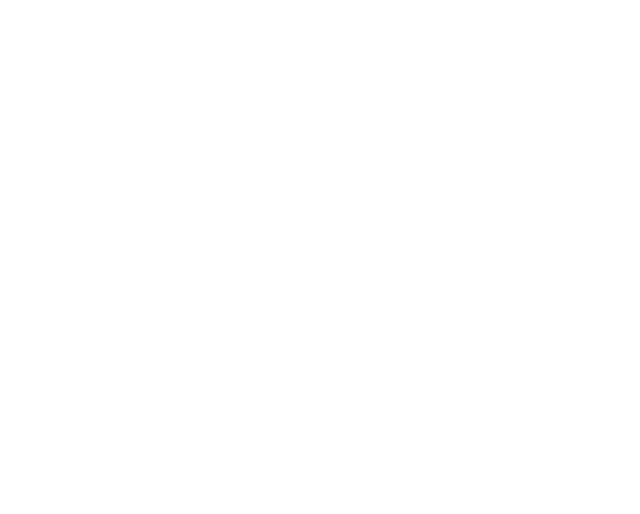
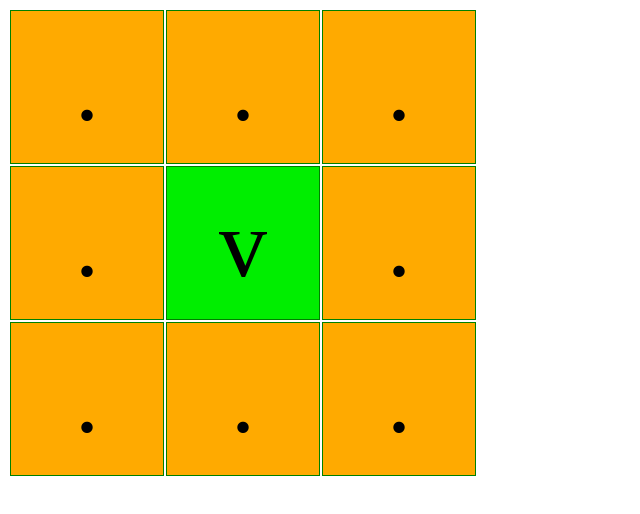
Before and after one commit to AaronMaywood/Weeding, a Vue app: page / in a window 1280 px wide. Shown: the top 514 px of the page, without its empty margins (0-640 px from the left). Built offline with nearby package versions, Linux system fonts and the light colour scheme.

Commit message:
プロトタイプ完成

```diff
--- a/src/App.vue
+++ b/src/App.vue
@@ -1,5 +1,7 @@
 <script setup>
+import Garden from './components/Garden.vue';
 </script>
 
 <template>
+	<Garden />
 </template>
--- /dev/null
+++ b/src/components/Garden.vue
@@ -0,0 +1,24 @@
+<script setup>
+import { state } from '../store.js';
+import Weed from './Weed.vue';
+</script>
+
+<template>
+	<table>
+		<tr>
+			<Weed :x="0" :y="0" />
+			<Weed :x="1" :y="0" />
+			<Weed :x="2" :y="0" />
+		</tr>
+		<tr>
+			<Weed :x="0" :y="1" />
+			<Weed :x="1" :y="1" />
+			<Weed :x="2" :y="1" />
+		</tr>
+		<tr>
+			<Weed :x="0" :y="2" />
+			<Weed :x="1" :y="2" />
+			<Weed :x="2" :y="2" />
+		</tr>
+	</table>
+</template>
--- /dev/null
+++ b/src/components/Weed.vue
@@ -0,0 +1,40 @@
+<script setup>
+import { computed } from 'vue';
+import { state, weeding } from '../store.js';
+const props = defineProps({
+	x: Number,
+	y: Number,
+});
+const grass = computed(() => {
+	return ['.','v','w','W'][state.value[props.x][props.y]];
+});
+
+function remove(){
+	weeding(props.x, props.y);
+}
+</script>
+
+<template>
+	<td @click="remove" :class="grass">{{grass}}</td>
+</template>
+
+<style scoped>
+td {
+	user-select: none;	/* ダブルクリックでテキストが選択されないようにする */
+	border: 1px solid green;
+	width: 150px;
+	height: 150px;
+	font-size: 6rem;
+	text-align: center;
+	background: #ffaa00;
+}
+.v {
+	background: #00ee00;
+}
+.w {
+	background: #00bb00;
+}
+.W {
+	background: #008800;
+}
+</style>
--- /dev/null
+++ b/src/store.js
@@ -0,0 +1,39 @@
+import { ref } from 'vue';
+const X_MAX = 3;
+const Y_MAX = 3;
+export const state = ref([
+	[0,0,0],
+	[0,0,0],
+	[0,0,0],
+]);
+
+// 除草する
+export function weeding(x,y){
+	state.value[x][y]--;
+	if( state.value[x][y] < 0 ){
+		state.value[x][y] = 0;
+	}
+}
+
+// 草が伸びる
+function grow(x,y){
+	state.value[x][y]++;
+	if( state.value[x][y] > 3){
+		state.value[x][y] = 3;
+	}
+}
+
+// 草を更新
+let counter = 0;
+function update(){
+	// ランダムに空き地に草が生える
+	if( Math.random() > 0.99 ){
+		const x = Math.floor(Math.random() * X_MAX);
+		const y = Math.floor(Math.random() * X_MAX);
+		grow(x,y);
+	}
+
+	requestAnimationFrame(update);
+}
+
+requestAnimationFrame(update);
```
Also changed, not shown: 1 other file (tests, documents, lock files or other folders).
